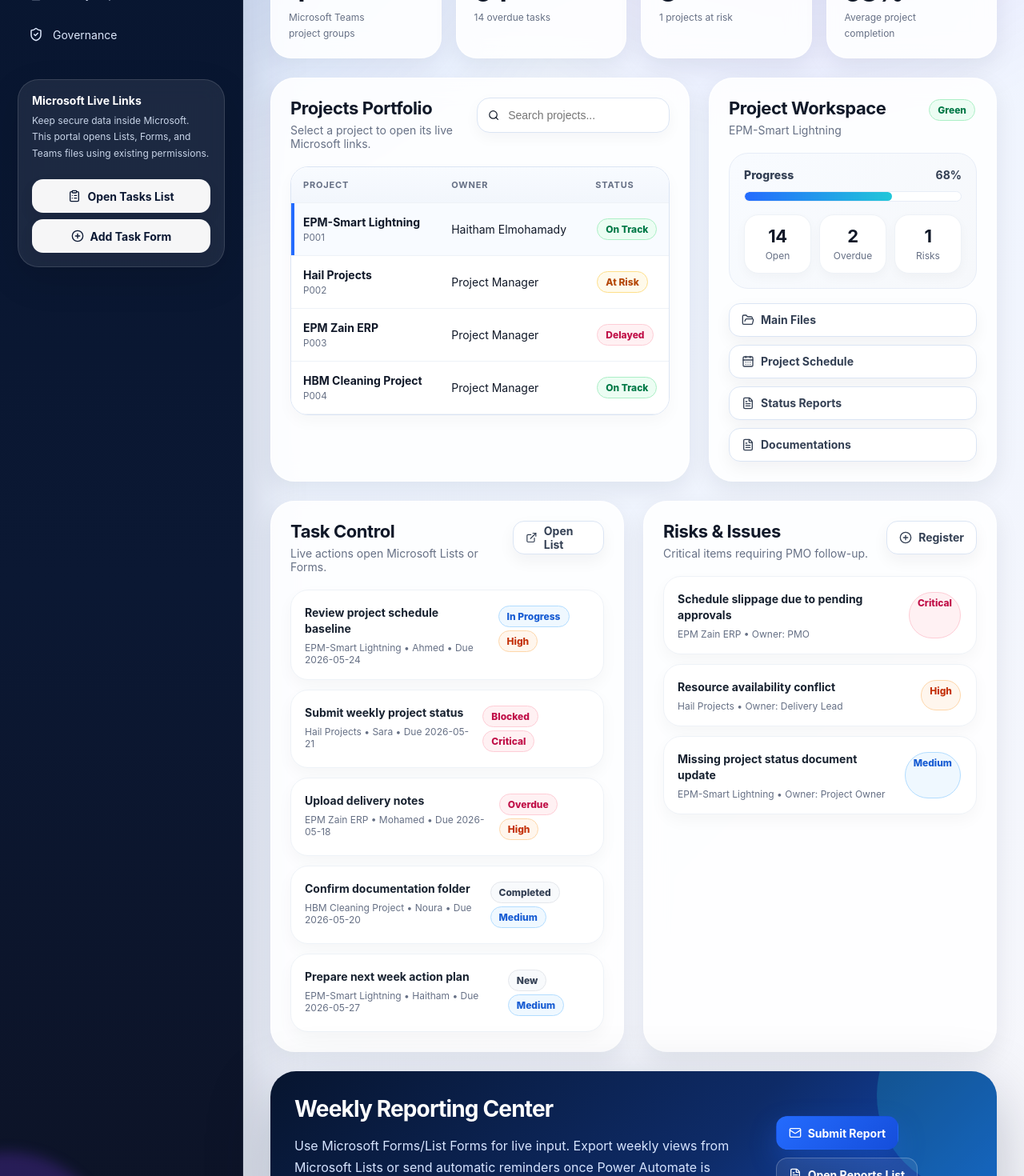
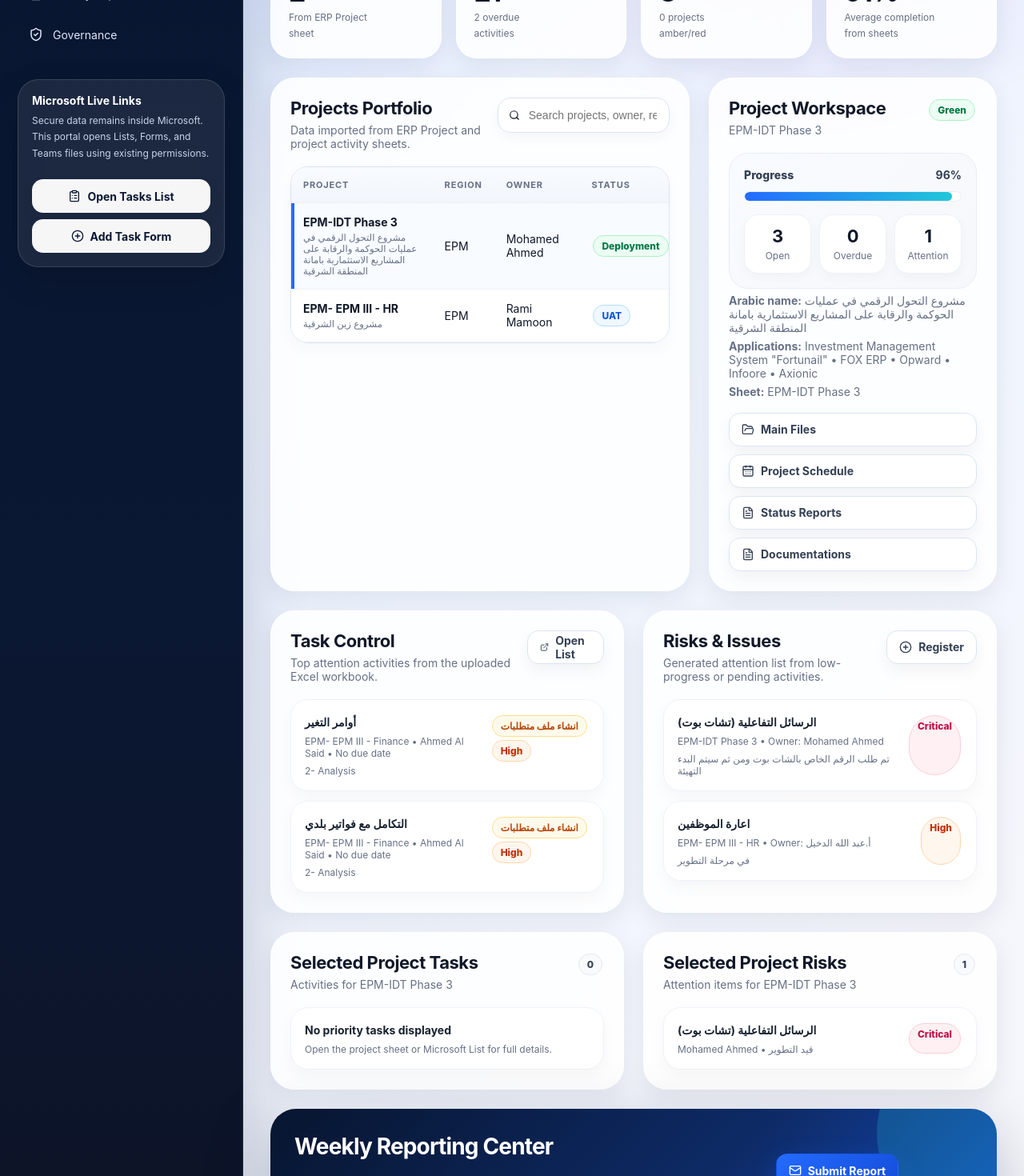
Before and after one commit to haithampm/pmo-live-portal, a React (Vite) app: page / in a window 1280 px wide. Shown: the part 440-1910 px from the top of the page at 80% size. Built offline with nearby package versions, Linux system fonts and the light colour scheme.

Commit message:
Update portal with data imported from project workbook

```diff
--- a/src/main.jsx
+++ b/src/main.jsx
@@ -39,33 +39,127 @@
   },
 };
 
+const sourceInfo = {
+  "workbook": "Solution Department - Projects(2).xlsx",
+  "projects": 24,
+  "sourceTasks": 383,
+  "displayTasks": 120,
+  "displayRisks": 40,
+  "updatedAt": "2026-05-20"
+};
+
 const projects = [
-  { id: 'P001', name: 'EPM-Smart Lightning', owner: 'Haitham Elmohamady', status: 'On Track', health: 'Green', progress: 68, risk: 'Medium', openTasks: 14, overdue: 2, criticalRisks: 1, files: 'https://teams.microsoft.com/', schedule: 'https://teams.microsoft.com/', reports: 'https://teams.microsoft.com/', docs: 'https://teams.microsoft.com/' },
-  { id: 'P002', name: 'Hail Projects', owner: 'Project Manager', status: 'At Risk', health: 'Amber', progress: 46, risk: 'High', openTasks: 22, overdue: 5, criticalRisks: 3, files: 'https://teams.microsoft.com/', schedule: 'https://teams.microsoft.com/', reports: 'https://teams.microsoft.com/', docs: 'https://teams.microsoft.com/' },
-  { id: 'P003', name: 'EPM Zain ERP', owner: 'Project Manager', status: 'Delayed', health: 'Red', progress: 38, risk: 'Critical', openTasks: 19, overdue: 7, criticalRisks: 4, files: 'https://teams.microsoft.com/', schedule: 'https://teams.microsoft.com/', reports: 'https://teams.microsoft.com/', docs: 'https://teams.microsoft.com/' },
-  { id: 'P004', name: 'HBM Cleaning Project', owner: 'Project Manager', status: 'On Track', health: 'Green', progress: 81, risk: 'Low', openTasks: 9, overdue: 0, criticalRisks: 0, files: 'https://teams.microsoft.com/', schedule: 'https://teams.microsoft.com/', reports: 'https://teams.microsoft.com/', docs: 'https://teams.microsoft.com/' },
+  {
+    "id": "P001",
+    "name": "EPM-IDT Phase 3",
+    "arabicName": "مشروع التحول الرقمي في عمليات الحوكمة والرقابة على المشاريع الاستثمارية بامانة المنطقة الشرقية",
+    "region": "EPM",
+    "businessLine": "Le Source",
+    "owner": "Mohamed Ahmed",
+    "status": "Deployment",
+    "health": "Green",
+    "progress": 96,
+    "risk": "Medium",
+    "openTasks": 3,
+    "overdue": 0,
+    "criticalRisks": 1,
+    "taskCount": 28,
+    "start": "2023-12-31",
+    "end": "2026-12-30",
+    "applications": "Investment Management System \"Fortunail\"\n• FOX ERP\n• Opward \n• Infoore\n• Axionic",
+    "files": "https://teams.microsoft.com/",
+    "schedule": "https://teams.microsoft.com/",
+    "reports": "https://teams.microsoft.com/",
+    "docs": "https://teams.microsoft.com/",
+    "sheet": "EPM-IDT Phase 3"
+  },
+  {
+    "id": "P002",
+    "name": "EPM- EPM III - HR",
+    "arabicName": "مشروع زين الشرقية",
+    "region": "EPM",
+    "businessLine": "Le Sys",
+    "owner": "Rami Mamoon",
+    "status": "UAT",
+    "health": "Green",
+    "progress": 86,
+    "risk": "High",
+    "openTasks": 18,
+    "overdue": 2,
+    "criticalRisks": 7,
+    "taskCount": 28,
+    "start": "2021-11-01",
+    "end": "2024-10-30",
+    "applications": "•  FOX ERP",
+    "files": "https://teams.microsoft.com/",
+    "schedule": "https://teams.microsoft.com/",
+    "reports": "https://teams.microsoft.com/",
+    "docs": "https://teams.microsoft.com/",
+    "sheet": "EPM- EPM III - HR"
+  }
 ];
 
 const tasks = [
-  { id: 'T001', project: 'EPM-Smart Lightning', title: 'Review project schedule baseline', assignee: 'Ahmed', status: 'In Progress', due: '2026-05-24', priority: 'High' },
-  { id: 'T002', project: 'Hail Projects', title: 'Submit weekly project status', assignee: 'Sara', status: 'Blocked', due: '2026-05-21', priority: 'Critical' },
-  { id: 'T003', project: 'EPM Zain ERP', title: 'Upload delivery notes', assignee: 'Mohamed', status: 'Overdue', due: '2026-05-18', priority: 'High' },
-  { id: 'T004', project: 'HBM Cleaning Project', title: 'Confirm documentation folder', assignee: 'Noura', status: 'Completed', due: '2026-05-20', priority: 'Medium' },
-  { id: 'T005', project: 'EPM-Smart Lightning', title: 'Prepare next week action plan', assignee: 'Haitham', status: 'New', due: '2026-05-27', priority: 'Medium' },
+  {
+    "id": "P003-T016",
+    "project": "EPM- EPM III - Finance",
+    "title": "أوامر التغير",
+    "assignee": "Ahmed Al Said",
+    "status": "انشاء ملف متطلبات",
+    "phase": "2- Analysis",
+    "due": "No due date",
+    "priority": "High",
+    "progress": 0,
+    "note": "فور الانتهاء من مراجعة العقود سوف يتم عقد اجتماع لمناقشة ما تم انجازة لاوامر التغير",
+    "sheet": "EPM- EPM III - Finance"
+  },
+  {
+    "id": "P003-T037",
+    "project": "EPM- EPM III - Finance",
+    "title": "التكامل مع فواتير بلدي",
+    "assignee": "Ahmed Al Said",
+    "status": "انشاء ملف متطلبات",
+    "phase": "2- Analysis",
+    "due": "No due date",
+    "priority": "High",
+    "progress": 0,
+    "note": "طلب تغيري - الربط مع منصة بلدي",
+    "sheet": "EPM- EPM III - Finance"
+  }
 ];
 
 const risks = [
-  { id: 'R001', project: 'EPM Zain ERP', title: 'Schedule slippage due to pending approvals', severity: 'Critical', owner: 'PMO', status: 'Open' },
-  { id: 'R002', project: 'Hail Projects', title: 'Resource availability conflict', severity: 'High', owner: 'Delivery Lead', status: 'In Progress' },
-  { id: 'R003', project: 'EPM-Smart Lightning', title: 'Missing project status document update', severity: 'Medium', owner: 'Project Owner', status: 'Open' },
+  {
+    "id": "R001",
+    "project": "EPM-IDT Phase 3",
+    "title": "الرسائل التفاعلية (تشات بوت)",
+    "severity": "Critical",
+    "owner": "Mohamed Ahmed",
+    "status": "قيد التطوير",
+    "note": "تم طلب الرقم الخاص بالشات بوت ومن ثم سيتم البدء التهيئة"
+  },
+  {
+    "id": "R002",
+    "project": "EPM- EPM III - HR",
+    "title": "اعارة الموظفين",
+    "severity": "High",
+    "owner": "أ.عبد الله الدخيل",
+    "status": "في مرحلة التطوير",
+    "note": "في مرحلة التطوير"
+  }
 ];
 
 function pillClass(value) {
   const map = {
     Green: 'pill green', Amber: 'pill amber', Red: 'pill red',
     'On Track': 'pill green', 'At Risk': 'pill amber', Delayed: 'pill red',
-    Completed: 'pill neutral', Blocked: 'pill red', Overdue: 'pill red', Critical: 'pill red',
-    High: 'pill orange', Medium: 'pill blue', Low: 'pill neutral', 'In Progress': 'pill blue', New: 'pill neutral'
+    Deployment: 'pill green', UAT: 'pill blue', 'Go live': 'pill green', 'Go-Live': 'pill green',
+    Support: 'pill green', Analysis: 'pill amber', Training: 'pill blue', Infra: 'pill neutral',
+    planning: 'pill amber', Critical: 'pill red', High: 'pill orange', Medium: 'pill blue', Low: 'pill neutral',
+    'تم التطوير': 'pill green', 'تم التطوير ': 'pill green', 'تم التسليم': 'pill green', 'قبول': 'pill green',
+    'تحت التطوير': 'pill amber', 'في مرحلة التطوير': 'pill blue', 'قيد التطوير': 'pill blue',
+    'جاري التحليل': 'pill amber', 'انشاء ملف متطلبات': 'pill amber', 'الدعم': 'pill green', 'الدغم': 'pill amber',
+    Completed: 'pill green', Blocked: 'pill red', Overdue: 'pill red', 'In Progress': 'pill blue', New: 'pill neutral'
   };
   return map[value] || 'pill neutral';
 }
@@ -73,38 +167,46 @@
 function Pill({ children }) { return <span className={pillClass(children)}>{children}</span>; }
 function ButtonLink({ href, children, icon: Icon = ExternalLink }) { return <a className="btn" href={href} target="_blank" rel="noreferrer"><Icon size={16} />{children}</a>; }
 function Metric({ icon: Icon, label, value, sub }) { return <div className="metric"><div><p>{label}</p><strong>{value}</strong><span>{sub}</span></div><div className="metricIcon"><Icon size={23} /></div></div>; }
+function shortText(text, length = 120) {
+  if (!text) return '';
+  return text.length > length ? `${text.slice(0, length)}...` : text;
+}
 
 function App() {
   const [query, setQuery] = React.useState('');
   const [selected, setSelected] = React.useState(projects[0]);
   const summary = React.useMemo(() => ({
     total: projects.length,
-    atRisk: projects.filter(p => p.status === 'At Risk' || p.health === 'Amber').length,
+    atRisk: projects.filter(p => p.health === 'Amber' || p.health === 'Red').length,
     openTasks: projects.reduce((a,p)=>a+p.openTasks,0),
     overdue: projects.reduce((a,p)=>a+p.overdue,0),
     criticalRisks: projects.reduce((a,p)=>a+p.criticalRisks,0),
     avgProgress: Math.round(projects.reduce((a,p)=>a+p.progress,0)/projects.length),
   }), []);
-  const filtered = projects.filter(p => `${p.name} ${p.owner} ${p.status}`.toLowerCase().includes(query.toLowerCase()));
+  const filtered = projects.filter(p => `${p.name} ${p.arabicName} ${p.owner} ${p.status} ${p.region}`.toLowerCase().includes(query.toLowerCase()));
+  const selectedTasks = tasks.filter(t => t.project === selected.name).slice(0, 6);
+  const selectedRisks = risks.filter(r => r.project === selected.name).slice(0, 5);
+  const visibleTasks = tasks.slice(0, 30);
 
   return <div className="app">
     <aside className="sidebar">
       <div className="brand"><div className="logo"><Gauge size={23}/></div><div><h1>{CONFIG.portalName}</h1><p>{CONFIG.companyName}</p></div></div>
       <nav>{[[Home,'Dashboard'],[FolderOpen,'Projects'],[KanbanSquare,'Tasks Board'],[AlertTriangle,'Risks & Issues'],[CalendarDays,'Schedule'],[Users,'Resources'],[FileText,'Weekly Reports'],[ShieldCheck,'Governance']].map(([Icon,label])=><a key={label} href={`#${label.replaceAll(' ','-')}`}><Icon size={18}/><span>{label}</span></a>)}</nav>
-      <div className="sideCard"><h3>Microsoft Live Links</h3><p>Keep secure data inside Microsoft. This portal opens Lists, Forms, and Teams files using existing permissions.</p><ButtonLink href={CONFIG.microsoftLists.tasks} icon={ClipboardList}>Open Tasks List</ButtonLink><ButtonLink href={CONFIG.forms.addTask} icon={PlusCircle}>Add Task Form</ButtonLink></div>
+      <div className="sideCard"><h3>Microsoft Live Links</h3><p>Secure data remains inside Microsoft. This portal opens Lists, Forms, and Teams files using existing permissions.</p><ButtonLink href={CONFIG.microsoftLists.tasks} icon={ClipboardList}>Open Tasks List</ButtonLink><ButtonLink href={CONFIG.forms.addTask} icon={PlusCircle}>Add Task Form</ButtonLink></div>
     </aside>
     <main>
       <motion.section className="hero" initial={{opacity:0,y:12}} animate={{opacity:1,y:0}} transition={{duration:.45}}>
-        <div><p className="eyebrow">Live project control center</p><h2>PMO Portfolio Dashboard</h2><p className="intro">External web portal connected by secure links to Microsoft Lists, Forms, Teams files, OneDrive/SharePoint libraries, and weekly reporting workflows.</p></div>
+        <div><p className="eyebrow">Updated from Excel workbook • {sourceInfo.updatedAt}</p><h2>Solution Department PMO Dashboard</h2><p className="intro">Portfolio dashboard loaded from <b>{sourceInfo.workbook}</b>. It includes {sourceInfo.projects} projects and {sourceInfo.sourceTasks} tracked activities from your project sheets.</p></div>
         <div className="actions"><ButtonLink href={CONFIG.forms.addTask} icon={PlusCircle}>Add Task</ButtonLink><ButtonLink href={CONFIG.forms.weeklyReport} icon={Mail}>Submit Weekly Report</ButtonLink><ButtonLink href={CONFIG.forms.registerRisk} icon={AlertTriangle}>Register Risk</ButtonLink></div>
       </motion.section>
-      <section className="metrics"><Metric icon={FolderOpen} label="Total Projects" value={summary.total} sub="Microsoft Teams project groups"/><Metric icon={ClipboardList} label="Open Tasks" value={summary.openTasks} sub={`${summary.overdue} overdue tasks`}/><Metric icon={AlertTriangle} label="Critical Risks" value={summary.criticalRisks} sub={`${summary.atRisk} projects at risk`}/><Metric icon={BarChart3} label="Portfolio Progress" value={`${summary.avgProgress}%`} sub="Average project completion"/></section>
+      <section className="metrics"><Metric icon={FolderOpen} label="Total Projects" value={summary.total} sub="From ERP Project sheet"/><Metric icon={ClipboardList} label="Open Activities" value={summary.openTasks} sub={`${summary.overdue} overdue activities`}/><Metric icon={AlertTriangle} label="Attention Items" value={summary.criticalRisks} sub={`${summary.atRisk} projects amber/red`}/><Metric icon={BarChart3} label="Portfolio Progress" value={`${summary.avgProgress}%`} sub="Average completion from sheets"/></section>
       <section className="gridMain">
-        <div className="card wide" id="Projects"><div className="cardHead"><div><h3>Projects Portfolio</h3><p>Select a project to open its live Microsoft links.</p></div><div className="search"><Search size={16}/><input value={query} onChange={e=>setQuery(e.target.value)} placeholder="Search projects..."/></div></div><div className="tableWrap"><table><thead><tr><th>Project</th><th>Owner</th><th>Status</th><th>Progress</th><th>Files</th></tr></thead><tbody>{filtered.map(p=><tr key={p.id} onClick={()=>setSelected(p)} className={selected.id===p.id?'selected':''}><td><b>{p.name}</b><small>{p.id}</small></td><td>{p.owner}</td><td><Pill>{p.status}</Pill></td><td><div className="progress"><span><i style={{width:`${p.progress}%`}}/></span>{p.progress}%</div></td><td><a href={p.files} target="_blank" rel="noreferrer"><LinkIcon size={14}/> Open</a></td></tr>)}</tbody></table></div></div>
-        <div className="card"><div className="cardHead"><div><h3>Project Workspace</h3><p>{selected.name}</p></div><Pill>{selected.health}</Pill></div><div className="workspace"><div className="workTop"><span>Progress</span><b>{selected.progress}%</b></div><div className="bar"><i style={{width:`${selected.progress}%`}}/></div><div className="mini"><div><b>{selected.openTasks}</b><span>Open</span></div><div><b>{selected.overdue}</b><span>Overdue</span></div><div><b>{selected.criticalRisks}</b><span>Risks</span></div></div></div><div className="linkGrid"><ButtonLink href={selected.files} icon={FolderOpen}>Main Files</ButtonLink><ButtonLink href={selected.schedule} icon={CalendarDays}>Project Schedule</ButtonLink><ButtonLink href={selected.reports} icon={FileText}>Status Reports</ButtonLink><ButtonLink href={selected.docs} icon={FileText}>Documentations</ButtonLink></div></div>
+        <div className="card wide" id="Projects"><div className="cardHead"><div><h3>Projects Portfolio</h3><p>Data imported from ERP Project and project activity sheets.</p></div><div className="search"><Search size={16}/><input value={query} onChange={e=>setQuery(e.target.value)} placeholder="Search projects, owner, region..."/></div></div><div className="tableWrap"><table><thead><tr><th>Project</th><th>Region</th><th>Owner</th><th>Status</th><th>Progress</th><th>Files</th></tr></thead><tbody>{filtered.map(p=><tr key={p.id} onClick={()=>setSelected(p)} className={selected.id===p.id?'selected':''}><td><b>{p.name}</b><small>{p.arabicName || p.id}</small></td><td>{p.region || '-'}</td><td>{p.owner}</td><td><Pill>{p.status}</Pill></td><td><div className="progress"><span><i style={{width:`${p.progress}%`}}/></span>{p.progress}%</div></td><td><a href={p.files} target="_blank" rel="noreferrer"><LinkIcon size={14}/> Open</a></td></tr>)}</tbody></table></div></div>
+        <div className="card"><div className="cardHead"><div><h3>Project Workspace</h3><p>{selected.name}</p></div><Pill>{selected.health}</Pill></div><div className="workspace"><div className="workTop"><span>Progress</span><b>{selected.progress}%</b></div><div className="bar"><i style={{width:`${selected.progress}%`}}/></div><div className="mini"><div><b>{selected.openTasks}</b><span>Open</span></div><div><b>{selected.overdue}</b><span>Overdue</span></div><div><b>{selected.criticalRisks}</b><span>Attention</span></div></div></div><div className="projectMeta"><p><b>Arabic name:</b> {selected.arabicName || '-'}</p><p><b>Applications:</b> {shortText(selected.applications, 160) || '-'}</p><p><b>Sheet:</b> {selected.sheet || '-'}</p></div><div className="linkGrid"><ButtonLink href={selected.files} icon={FolderOpen}>Main Files</ButtonLink><ButtonLink href={selected.schedule} icon={CalendarDays}>Project Schedule</ButtonLink><ButtonLink href={selected.reports} icon={FileText}>Status Reports</ButtonLink><ButtonLink href={selected.docs} icon={FileText}>Documentations</ButtonLink></div></div>
       </section>
-      <section className="twoCols"><div className="card" id="Tasks-Board"><div className="cardHead"><div><h3>Task Control</h3><p>Live actions open Microsoft Lists or Forms.</p></div><ButtonLink href={CONFIG.microsoftLists.tasks}>Open List</ButtonLink></div><div className="list">{tasks.map(t=><div className="item" key={t.id}><div><b>{t.title}</b><p>{t.project} • {t.assignee} • Due {t.due}</p></div><div><Pill>{t.status}</Pill><Pill>{t.priority}</Pill></div></div>)}</div></div><div className="card" id="Risks-&-Issues"><div className="cardHead"><div><h3>Risks & Issues</h3><p>Critical items requiring PMO follow-up.</p></div><ButtonLink href={CONFIG.forms.registerRisk} icon={PlusCircle}>Register</ButtonLink></div><div className="list">{risks.map(r=><div className="item" key={r.id}><div><b>{r.title}</b><p>{r.project} • Owner: {r.owner}</p></div><Pill>{r.severity}</Pill></div>)}</div></div></section>
-      <section className="report" id="Weekly-Reports"><div><h3>Weekly Reporting Center</h3><p>Use Microsoft Forms/List Forms for live input. Export weekly views from Microsoft Lists or send automatic reminders once Power Automate is enabled.</p></div><div className="actions"><a className="primary" href={CONFIG.forms.weeklyReport} target="_blank" rel="noreferrer"><Mail size={16}/> Submit Report</a><a className="darkBtn" href={CONFIG.microsoftLists.reports} target="_blank" rel="noreferrer"><FileText size={16}/> Open Reports List</a></div></section>
+      <section className="twoCols"><div className="card" id="Tasks-Board"><div className="cardHead"><div><h3>Task Control</h3><p>Top attention activities from the uploaded Excel workbook.</p></div><ButtonLink href={CONFIG.microsoftLists.tasks}>Open List</ButtonLink></div><div className="list">{visibleTasks.map(t=><div className="item" key={t.id}><div><b>{t.title}</b><p>{t.project} • {t.assignee} • {t.due}</p><p>{t.phase}</p></div><div><Pill>{t.status}</Pill><Pill>{t.priority}</Pill></div></div>)}</div></div><div className="card" id="Risks-&-Issues"><div className="cardHead"><div><h3>Risks & Issues</h3><p>Generated attention list from low-progress or pending activities.</p></div><ButtonLink href={CONFIG.forms.registerRisk} icon={PlusCircle}>Register</ButtonLink></div><div className="list">{risks.slice(0, 20).map(r=><div className="item" key={r.id}><div><b>{r.title}</b><p>{r.project} • Owner: {r.owner}</p><p>{shortText(r.note, 120)}</p></div><Pill>{r.severity}</Pill></div>)}</div></div></section>
+      <section className="twoCols"><div className="card"><div className="cardHead"><div><h3>Selected Project Tasks</h3><p>Activities for {selected.name}</p></div><Pill>{selectedTasks.length}</Pill></div><div className="list">{selectedTasks.length ? selectedTasks.map(t=><div className="item" key={t.id}><div><b>{t.title}</b><p>{t.assignee} • {t.phase}</p></div><div><Pill>{t.status}</Pill></div></div>) : <div className="item"><div><b>No priority tasks displayed</b><p>Open the project sheet or Microsoft List for full details.</p></div></div>}</div></div><div className="card"><div className="cardHead"><div><h3>Selected Project Risks</h3><p>Attention items for {selected.name}</p></div><Pill>{selectedRisks.length}</Pill></div><div className="list">{selectedRisks.length ? selectedRisks.map(r=><div className="item" key={r.id}><div><b>{r.title}</b><p>{r.owner} • {r.status}</p></div><Pill>{r.severity}</Pill></div>) : <div className="item"><div><b>No generated risks</b><p>This project has no low-progress risks in the displayed set.</p></div></div>}</div></div></section>
+      <section className="report" id="Weekly-Reports"><div><h3>Weekly Reporting Center</h3><p>Current dashboard is loaded from the uploaded workbook. Next step is replacing placeholder Microsoft Lists, Forms, and Teams links with your live links for real-time operations.</p></div><div className="actions"><a className="primary" href={CONFIG.forms.weeklyReport} target="_blank" rel="noreferrer"><Mail size={16}/> Submit Report</a><a className="darkBtn" href={CONFIG.microsoftLists.reports} target="_blank" rel="noreferrer"><FileText size={16}/> Open Reports List</a></div></section>
     </main>
   </div>;
 }
```
